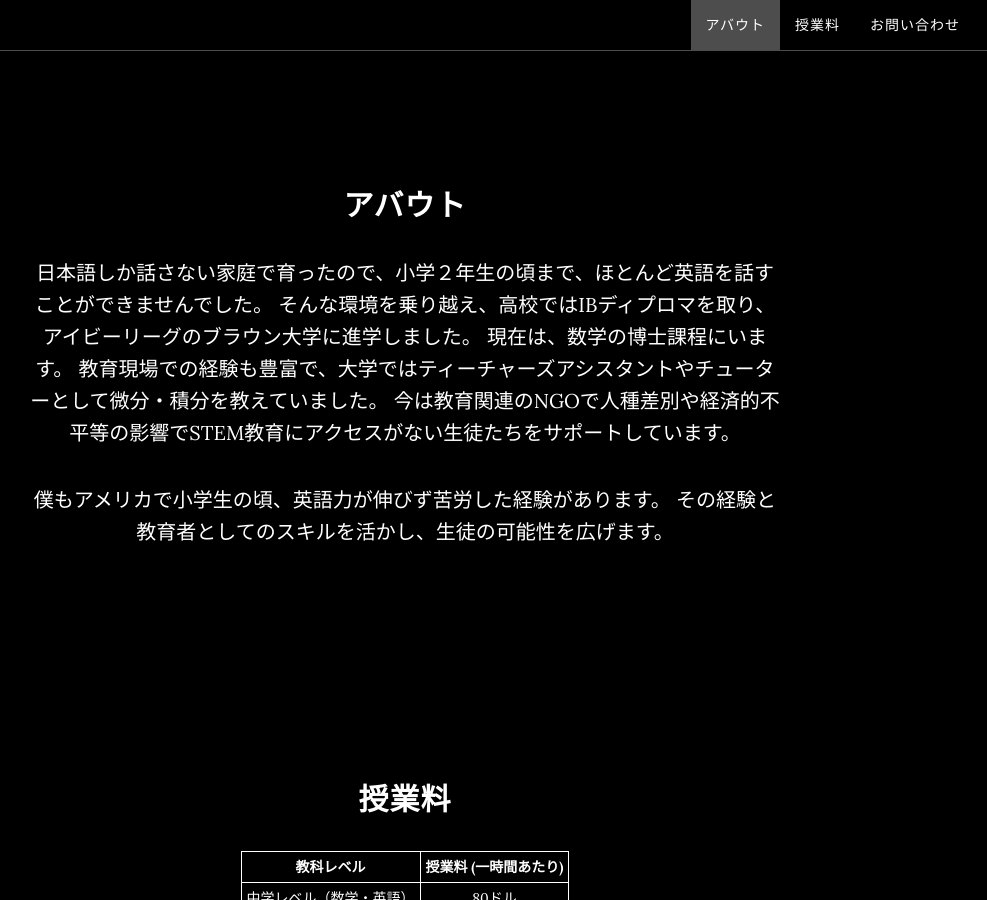
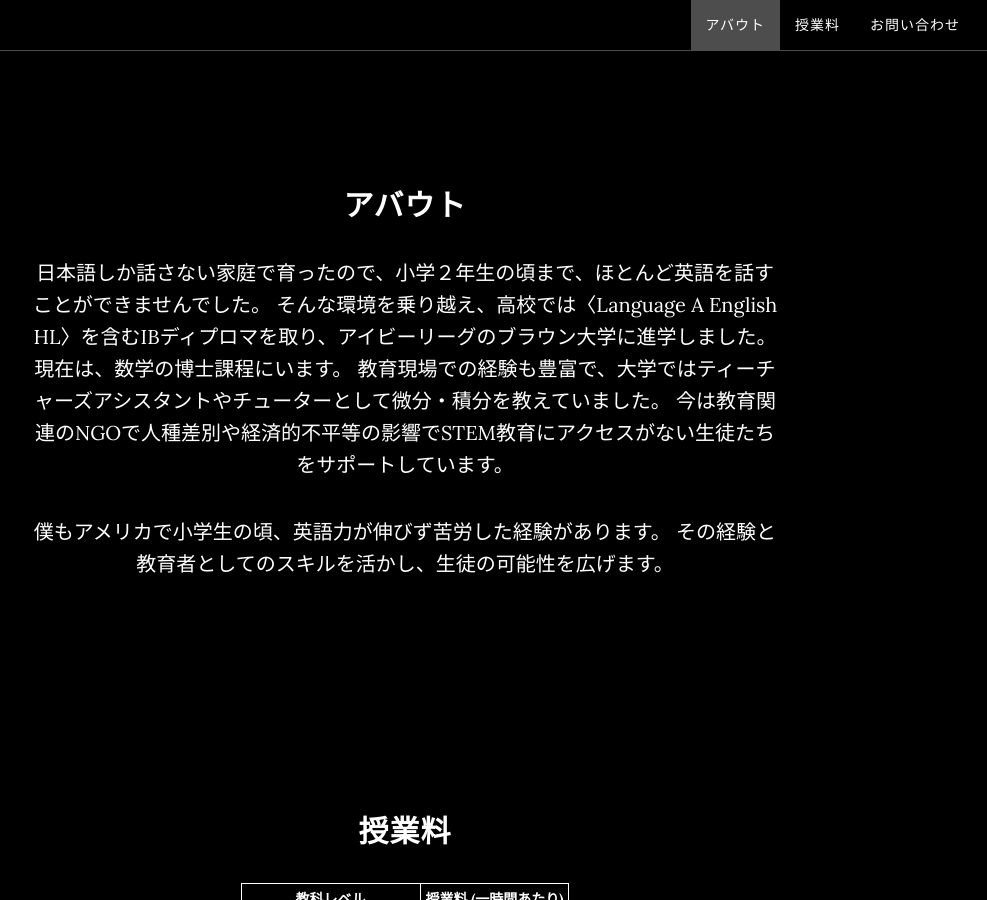
Before and after one commit to taro-shima-jpn/taro-shima-jpn.github.io, a Jekyll site: the page built from index.html, in a window 1280 px wide and 900 px high, scrolled down 911 px. Shown: the whole window, without its empty margins (235-1222 px from the left). Built offline with Jekyll 4.4.1, drawn with Linux system fonts in a browser that asks for light colours.

Commit message:
Update about.html

```diff
--- a/_includes/about.html
+++ b/_includes/about.html
@@ -4,7 +4,7 @@
             <div class="col-lg-8 col-lg-offset-2">
               <h2> アバウト </h2>
                 <p>
-                  日本語しか話さない家庭で育ったので、小学２年生の頃まで、ほとんど英語を話すことができませんでした。 そんな環境を乗り越え、高校ではIBディプロマを取り、アイビーリーグのブラウン大学に進学しました。
+                  日本語しか話さない家庭で育ったので、小学２年生の頃まで、ほとんど英語を話すことができませんでした。 そんな環境を乗り越え、高校では〈Language A English HL〉を含むIBディプロマを取り、アイビーリーグのブラウン大学に進学しました。
                   現在は、数学の博士課程にいます。 教育現場での経験も豊富で、大学ではティーチャーズアシスタントやチューターとして微分・積分を教えていました。
                   今は教育関連のNGOで人種差別や経済的不平等の影響でSTEM教育にアクセスがない生徒たちをサポートしています。
                 </p>
```
